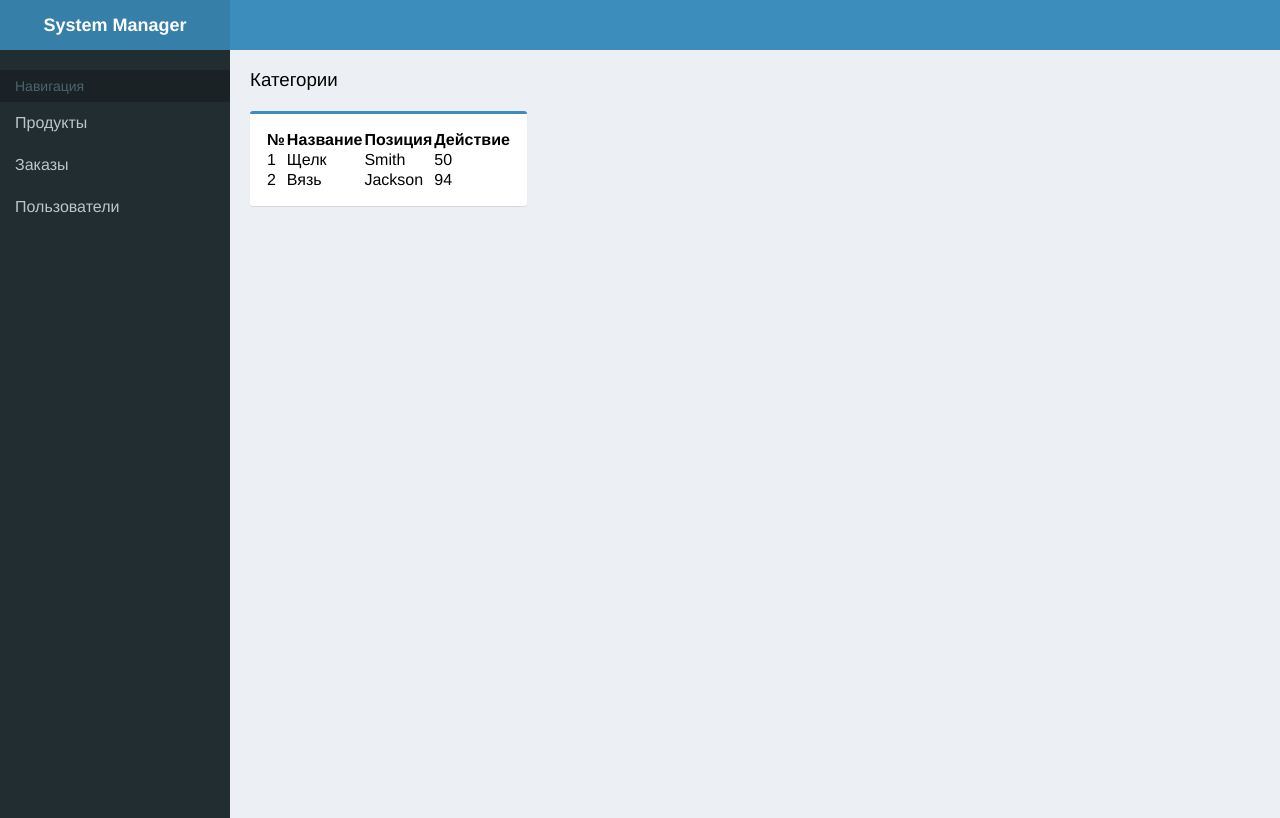
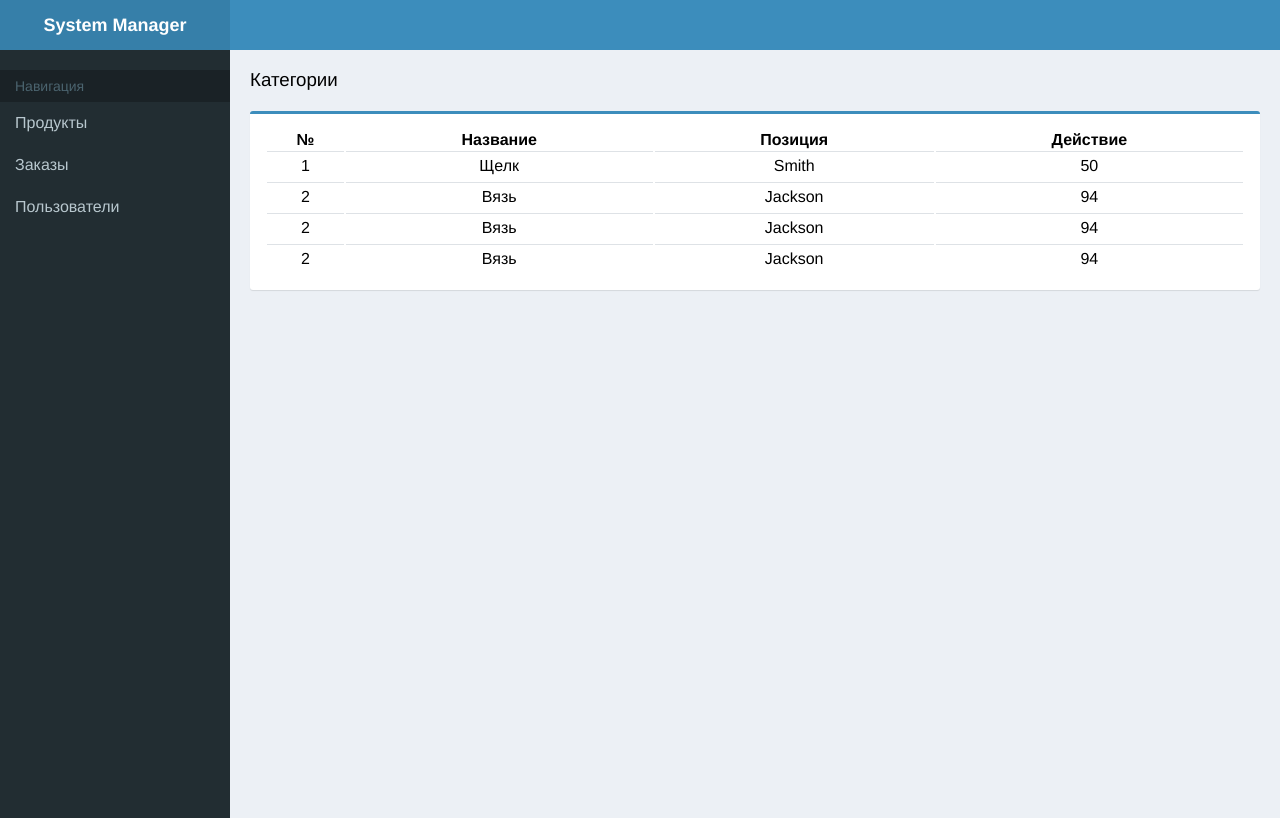
Before and after one commit to frezebloom/tkaneva, a Vue app in the folder dev/manager/: page /category in a window 1280 px wide. Built offline with nearby package versions, Linux system fonts and the light colour scheme.

Commit message:
стили для таблицы

```diff
--- a/dev/manager/src/components/Content.vue
+++ b/dev/manager/src/components/Content.vue
@@ -5,6 +5,7 @@
 </template>
 <style lang="scss" scoped>
 .content {
+  width: 100%;
   margin: 20px;
 }
 </style>
--- a/dev/manager/src/components/Table.vue
+++ b/dev/manager/src/components/Table.vue
@@ -1,5 +1,5 @@
 <template>
-  <div class="table">
+  <div class="table-wrapper">
     <table>
       <tr>
         <th>№</th>
@@ -19,6 +19,18 @@
         <td>Jackson</td>
         <td>94</td>
       </tr>
+      <tr>
+        <td>2</td>
+        <td>Вязь</td>
+        <td>Jackson</td>
+        <td>94</td>
+      </tr>
+      <tr>
+        <td>2</td>
+        <td>Вязь</td>
+        <td>Jackson</td>
+        <td>94</td>
+      </tr>
     </table>
   </div>
 </template>
--- a/dev/manager/src/styles/table.scss
+++ b/dev/manager/src/styles/table.scss
@@ -1,6 +1,4 @@
-.table {
-  display: flex;
-  flex-wrap: wrap;
+.table-wrapper {
   padding: 15px;
   width: 100%;
   border-radius: 3px;
@@ -8,3 +6,11 @@
   background-color: $colorWhite;
   box-shadow: 0 1px 1px rgba(0, 0, 0, 0.1);
 }
+table {
+  width: 100%;
+  text-align: center;
+ }
+ td {
+  border-top: 1px solid #dee2e6;
+  padding: 5px;
+ }
--- a/dev/manager/src/views/Category.vue
+++ b/dev/manager/src/views/Category.vue
@@ -1,7 +1,7 @@
 <template>
   <div class="category">
     <h3>Категории</h3>
-    <Table/>
+    <Table />
   </div>
 </template>
 <script>
```
